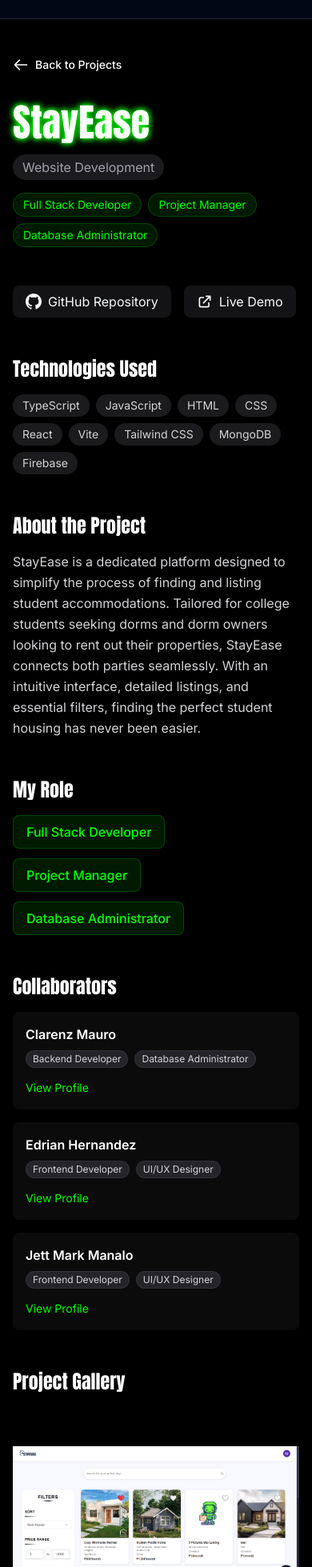
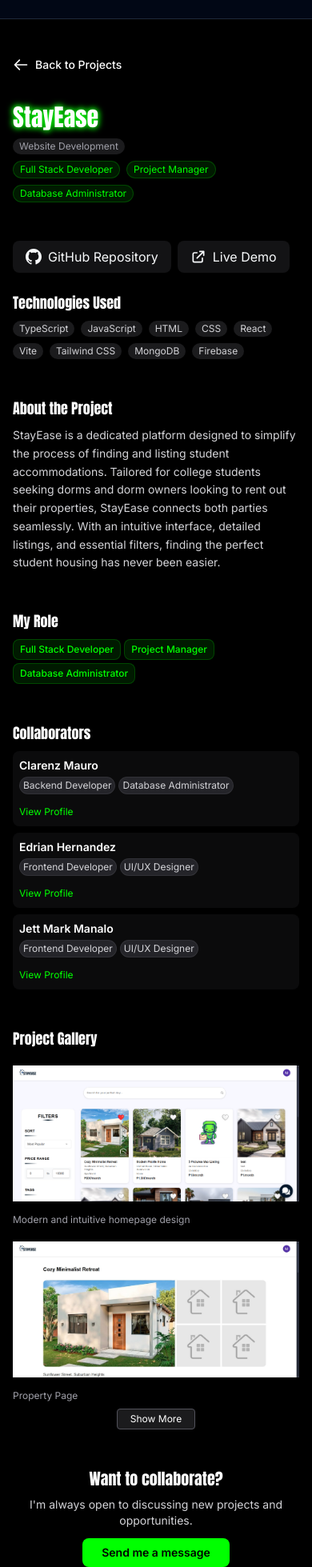
Before and after one commit to MannLester/PortfolioWebsite, a Next.js app: page /projects/stayease in a window 390 px wide. Shown: the part 41-2000 px from the top of the page at 80% size. Built offline with nearby package versions, Linux system fonts and the light colour scheme.

Commit message:
Detailed Page Mobile View

```diff
--- a/src/components/sections/DetailedPage.tsx
+++ b/src/components/sections/DetailedPage.tsx
@@ -1,5 +1,6 @@
 "use client";
 
+import React from "react";
 import { Anton } from 'next/font/google';
 import { motion } from 'framer-motion';
 import Image from 'next/image';
@@ -56,15 +57,15 @@
                     animate={{ opacity: 1, y: 0 }}
                     className="mb-12"
                 >
-                    <h1 className={`${anton.className} text-5xl text-white mb-4 [text-shadow:0_0_7px_#00FF00,0_0_10px_#00FF00]`}>
+                    <h1 className={`${anton.className} text-3xl sm:text-5xl text-white mb-2 sm:mb-4 [text-shadow:0_0_7px_#00FF00,0_0_10px_#00FF00]`}>
                         {project.title}
                     </h1>
-                    <div className="flex flex-wrap items-center gap-4 text-zinc-400">
-                        <span className="px-3 py-1 rounded-full bg-zinc-800/70">{project.genre}</span>
+                    <div className="flex flex-wrap items-center gap-2 sm:gap-4 text-zinc-400 text-xs sm:text-base">
+                        <span className="px-2 py-0.5 sm:px-3 sm:py-1 rounded-full bg-zinc-800/70">{project.genre}</span>
                         {project.role && (
                             <div className="flex flex-wrap gap-2">
                                 {project.role.map((role, index) => (
-                                    <span key={index} className="px-3 py-1 text-sm rounded-full bg-[#00FF00]/10 text-[#00FF00] border border-[#00FF00]/20">
+                                    <span key={index} className="px-2 py-0.5 sm:px-3 sm:py-1 text-xs sm:text-sm rounded-full bg-[#00FF00]/10 text-[#00FF00] border border-[#00FF00]/20">
                                         {role}
                                     </span>
                                 ))}
@@ -78,7 +79,7 @@
                     initial={{ opacity: 0, y: 20 }}
                     animate={{ opacity: 1, y: 0 }}
                     transition={{ delay: 0.1 }}
-                    className="flex flex-wrap gap-4 mb-12"
+                    className="flex flex-wrap gap-2 sm:gap-4 mb-6 sm:mb-12"
                 >
                     <a
                         href={project.githubUrl}
@@ -113,12 +114,12 @@
                     transition={{ delay: 0.2 }}
                     className="mb-12"
                 >
-                    <h2 className={`${anton.className} text-2xl text-white mb-4`}>Technologies Used</h2>
+                    <h2 className={`${anton.className} text-lg sm:text-2xl text-white mb-2 sm:mb-4`}>Technologies Used</h2>
                     <div className="flex flex-wrap gap-2">
                         {project.technologies.map((tech, index) => (
                             <span
                                 key={index}
-                                className="px-3 py-1 rounded-full bg-zinc-800/70 text-zinc-300 text-sm"
+                                className="px-2 py-0.5 sm:px-3 sm:py-1 rounded-full bg-zinc-800/70 text-zinc-300 text-xs sm:text-sm"
                             >
                                 {tech}
                             </span>
@@ -133,8 +134,8 @@
                     transition={{ delay: 0.3 }}
                     className="mb-12"
                 >
-                    <h2 className={`${anton.className} text-2xl text-white mb-4`}>About the Project</h2>
-                    <p className="text-zinc-300 leading-relaxed whitespace-pre-line">{project.description}</p>
+                    <h2 className={`${anton.className} text-lg sm:text-2xl text-white mb-2 sm:mb-4`}>About the Project</h2>
+                    <p className="text-zinc-300 leading-relaxed whitespace-pre-line text-sm sm:text-base">{project.description}</p>
                 </motion.div>
 
                 {/* Role Section */}
@@ -145,10 +146,10 @@
                         transition={{ delay: 0.5 }}
                         className="mb-12"
                     >
-                        <h2 className={`${anton.className} text-2xl text-white mb-4`}>My Role</h2>
-                        <div className="flex flex-wrap gap-3">
+                        <h2 className={`${anton.className} text-lg sm:text-2xl text-white mb-2 sm:mb-4`}>My Role</h2>
+                        <div className="flex flex-wrap gap-1 sm:gap-3">
                             {project.role.map((role, index) => (
-                                <div key={index} className="px-4 py-2 rounded-lg bg-[#00FF00]/10 border border-[#00FF00]/20">
+                                <div key={index} className="px-2 py-1 sm:px-4 sm:py-2 rounded-lg bg-[#00FF00]/10 border border-[#00FF00]/20 text-xs sm:text-base">
                                     <span className="text-[#00FF00] font-medium">{role}</span>
                                 </div>
                             ))}
@@ -164,14 +165,14 @@
                         transition={{ delay: 0.6 }}
                         className="mb-12"
                     >
-                        <h2 className={`${anton.className} text-2xl text-white mb-4`}>Collaborators</h2>
-                        <div className="grid grid-cols-1 md:grid-cols-2 gap-4">
+                        <h2 className={`${anton.className} text-lg sm:text-2xl text-white mb-2 sm:mb-4`}>Collaborators</h2>
+                        <div className="grid grid-cols-1 md:grid-cols-2 gap-2 sm:gap-4">
                             {project.collaborators.map((collaborator, index) => (
-                                <div key={index} className="p-4 bg-zinc-800/30 rounded-lg">
-                                    <h3 className="text-white font-semibold mb-2">{collaborator.name}</h3>
-                                    <div className="flex flex-wrap gap-2 mb-3">
+                                <div key={index} className="p-2 sm:p-4 bg-zinc-800/30 rounded-lg">
+                                    <h3 className="text-white font-semibold mb-1 sm:mb-2 text-sm sm:text-base">{collaborator.name}</h3>
+                                    <div className="flex flex-wrap gap-1 sm:gap-2 mb-2 sm:mb-3">
                                         {collaborator.role.map((role, index) => (
-                                            <span key={index} className="px-2 py-0.5 text-xs rounded-full bg-zinc-700/50 text-zinc-300 border border-zinc-600/30">
+                                            <span key={index} className="px-1 py-0.5 sm:px-2 text-xs rounded-full bg-zinc-700/50 text-zinc-300 border border-zinc-600/30">
                                                 {role}
                                             </span>
                                         ))}
@@ -181,7 +182,7 @@
                                             href={collaborator.link}
                                             target="_blank"
                                             rel="noopener noreferrer"
-                                            className="text-[#00FF00] hover:underline text-sm"
+                                            className="text-[#00FF00] hover:underline text-xs sm:text-sm"
                                         >
                                             View Profile
                                         </a>
@@ -200,11 +201,48 @@
         transition={{ delay: 0.7 }}
         className="mb-12"
     >
-                        <h2 className={`${anton.className} text-2xl text-white mb-4`}>Project Gallery</h2>
-                        <div className="grid grid-cols-1 md:grid-cols-2 gap-6">
+        <h2 className={`${anton.className} text-lg sm:text-2xl text-white mb-2 sm:mb-4`}>Project Gallery</h2>
+        {/* Mobile: Show only first 2 images, with Show More/Show Less button */}
+        <div className="sm:hidden">
+            {(() => {
+                const [showAllImages, setShowAllImages] = React.useState(false);
+                const imagesToShow = showAllImages ? project.images : project.images.slice(0, 2);
+                return (
+                    <>
+                        <div className="grid grid-cols-1 gap-2">
+                            {imagesToShow.map((image, index) => (
+                                <div key={index} className="relative">
+                                    <div className="relative aspect-[4/3] w-full overflow-hidden rounded-lg max-h-48">
+                                        <Image
+                                            src={image.src}
+                                            alt={image.alt}
+                                            fill
+                                            className="object-contain rounded-lg hover:scale-105 transition-transform duration-300"
+                                        />
+                                    </div>
+                                    {image.caption && (
+                                        <p className="text-zinc-400 text-xs mt-1">{image.caption}</p>
+                                    )}
+                                </div>
+                            ))}
+                        </div>
+                        {project.images.length > 2 && (
+                            <button
+                                className="mt-2 mx-auto block px-4 py-1 text-xs rounded bg-zinc-800/70 text-white border border-zinc-600 hover:bg-zinc-700 transition-colors"
+                                onClick={() => setShowAllImages((prev) => !prev)}
+                            >
+                                {showAllImages ? 'Show Less' : 'Show More'}
+                            </button>
+                        )}
+                    </>
+                );
+            })()}
+        </div>
+        {/* Desktop: Show all images */}
+        <div className="hidden sm:grid grid-cols-1 md:grid-cols-2 gap-6">
             {project.images.map((image, index) => (
                 <div key={index} className="relative">
-                                    <div className="relative aspect-[4/3] w-full overflow-hidden rounded-lg">
+                    <div className="relative aspect-[4/3] w-full overflow-hidden rounded-lg max-h-none">
                         <Image
                             src={image.src}
                             alt={image.alt}
@@ -226,13 +264,13 @@
                     initial={{ opacity: 0, y: 20 }}
                     animate={{ opacity: 1, y: 0 }}
                     transition={{ delay: 0.8 }}
-                    className="mt-20 mb-12 text-center"
+                    className="mt-10 sm:mt-20 mb-6 sm:mb-12 text-center"
                 >
-                    <h2 className={`${anton.className} text-3xl text-white mb-4`}>Want to collaborate?</h2>
-                    <p className="text-zinc-300 mb-6">I&apos;m always open to discussing new projects and opportunities.</p>
+                    <h2 className={`${anton.className} text-xl sm:text-3xl text-white mb-2 sm:mb-4`}>Want to collaborate?</h2>
+                    <p className="text-zinc-300 mb-3 sm:mb-6 text-sm sm:text-base">I&apos;m always open to discussing new projects and opportunities.</p>
                     <Link
                         href="/#contact"
-                        className="inline-block px-8 py-3 bg-[#00FF00] text-black font-semibold rounded-lg hover:bg-[#00CC00] transition-colors"
+                        className="inline-block px-6 py-2 sm:px-8 sm:py-3 bg-[#00FF00] text-black font-semibold rounded-lg hover:bg-[#00CC00] transition-colors text-sm sm:text-base"
                     >
                         Send me a message
                     </Link>
```
Lines whose indentation alone changed are shown as unchanged.
